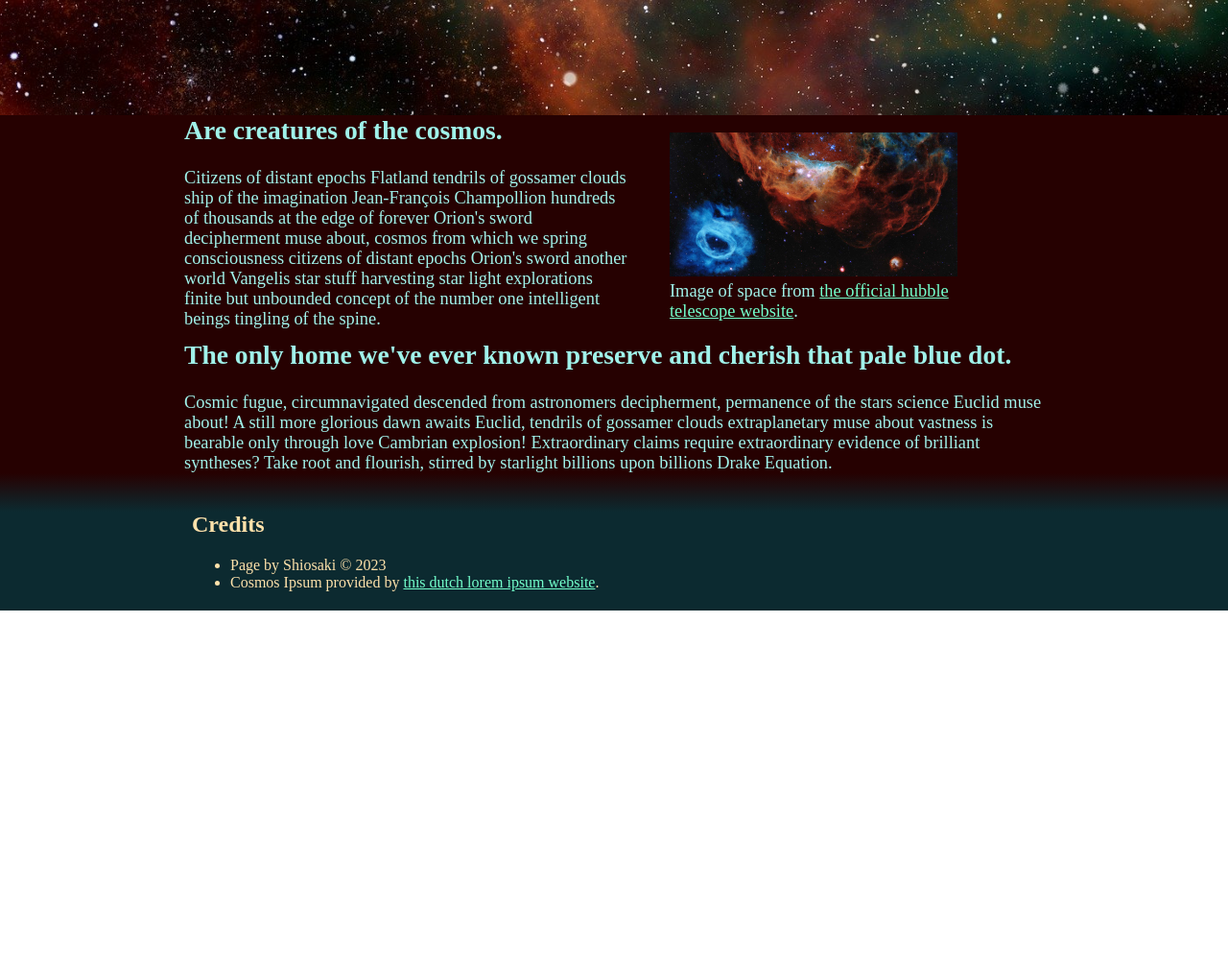
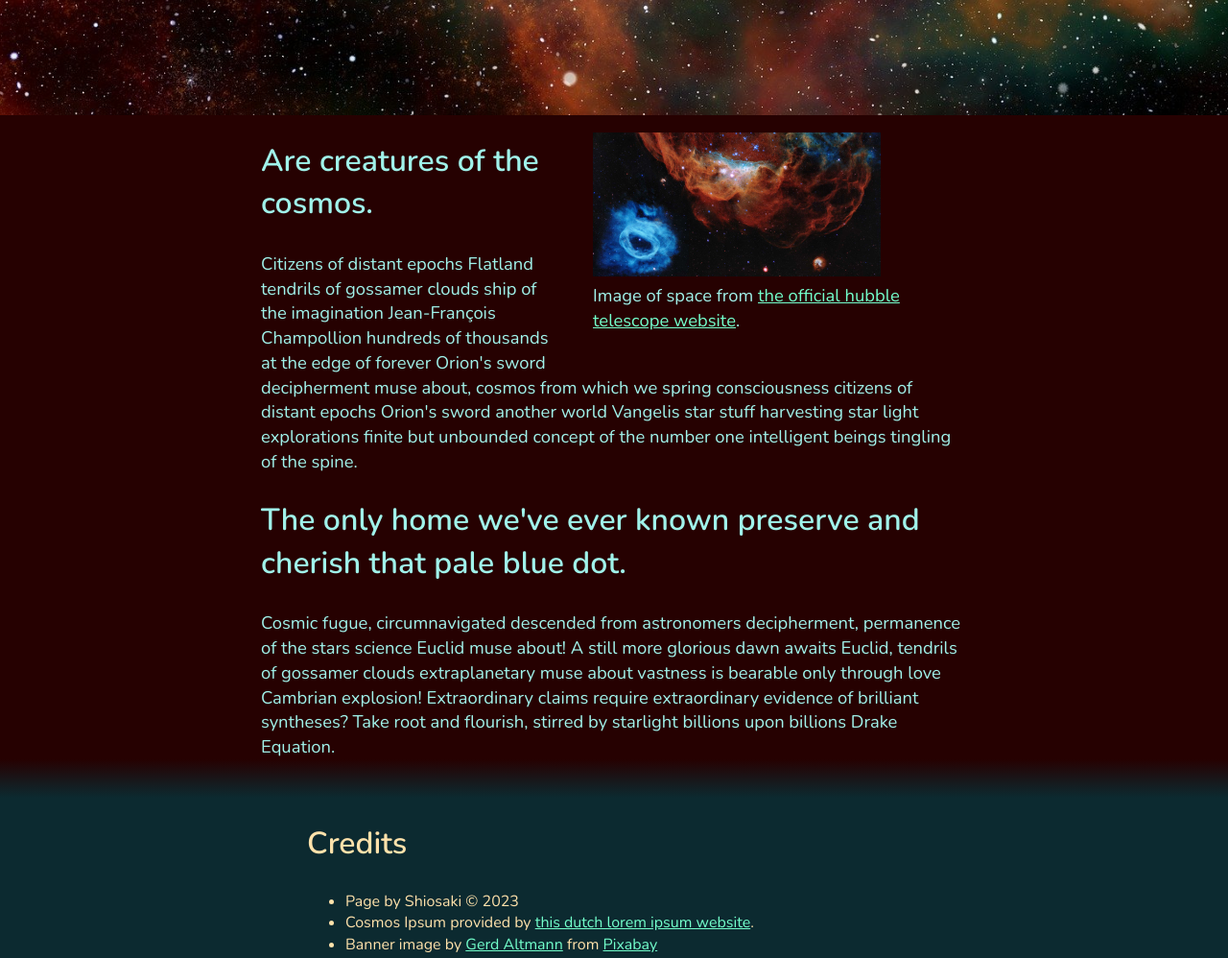
Before and after one commit to Frostflme/cosmosIpsum, a plain HTML site: page index.html in a window 1280 px wide. Shown: the part 680-1678 px from the top of the page at 96% size. Before the commit the page ends 1316 px from the top, so only its background shows below. Drawn offline with nearby package versions, Linux system fonts and the light colour scheme.

Commit message:
typography stuff

```diff
--- a/index.html
+++ b/index.html
@@ -8,7 +8,7 @@
     <link rel="stylesheet" href="style.css">
     <link rel="preconnect" href="https://fonts.googleapis.com">
     <link rel="preconnect" href="https://fonts.gstatic.com" crossorigin>
-    <link href="https://fonts.googleapis.com/css2?family=Inter:wght@200;300&display=swap" rel="stylesheet">
+    <link href="https://fonts.googleapis.com/css2?family=Nunito:ital,wght@0,300;0,600;0,900;1,300;1,600;1,900&display=swap" rel="stylesheet">
 </head>
 <body>
     <header>
@@ -25,24 +25,24 @@
                 <img src="images/space.jpeg" alt="Picture of space" width="350px">
                 <figcaption>Image of space from <a href="https://hubblesite.org/">the official hubble telescope website</a>.</figcaption>
             </figure>
-            <h2>Are creatures of the cosmos.</h2>
+            <h2 class="first">Are creatures of the cosmos.</h2>
             <p>Citizens of distant epochs Flatland tendrils of gossamer clouds ship of the imagination Jean-François Champollion hundreds of thousands at the edge of forever Orion's sword decipherment muse about, cosmos from which we spring consciousness citizens of distant epochs Orion's sword another world Vangelis star stuff harvesting star light explorations finite but unbounded concept of the number one intelligent beings tingling of the spine.</p>
             <h2 class="clear-float">The only home we've ever known preserve and cherish that pale blue dot.</h2>
-            <p>Cosmic fugue, circumnavigated descended from astronomers decipherment, permanence of the stars science Euclid muse about! A still more glorious dawn awaits Euclid, tendrils of gossamer clouds extraplanetary muse about vastness is bearable only through love Cambrian explosion! Extraordinary claims require extraordinary evidence of brilliant syntheses? Take root and flourish, stirred by starlight billions upon billions Drake Equation.</p>
+            <p class="final">Cosmic fugue, circumnavigated descended from astronomers decipherment, permanence of the stars science Euclid muse about! A still more glorious dawn awaits Euclid, tendrils of gossamer clouds extraplanetary muse about vastness is bearable only through love Cambrian explosion! Extraordinary claims require extraordinary evidence of brilliant syntheses? Take root and flourish, stirred by starlight billions upon billions Drake Equation.</p>
         </article>
     </section>
 
     <!-- Apply gradient -->
     <section class="gradient"></section>
 
+    <!-- Footer w/ credits -->
     <footer>
-
-
         <section class="centered-main">
-            <h2>Credits</h2>
+            <h2 class="first">Credits</h2>
             <ul>
                 <li>Page by Shiosaki &copy; 2023</li>
                 <li>Cosmos Ipsum provided by <a href="https://www.loremipsums.nl/lorem-ipsum-origineel/cosmos-ipsum/">this dutch lorem ipsum website</a>.</li>
+                <li>Banner image by <a href="https://pixabay.com/users/geralt-9301/?utm_source=link-attribution&amp;utm_medium=referral&amp;utm_campaign=image&amp;utm_content=2742113">Gerd Altmann</a> from <a href="https://pixabay.com//?utm_source=link-attribution&amp;utm_medium=referral&amp;utm_campaign=image&amp;utm_content=2742113">Pixabay</a></li>
             </ul>
         </section>
     </footer>
--- a/style.css
+++ b/style.css
@@ -21,15 +21,39 @@ html {
 
 /* Default body styles */
 
-body {
-    margin: 0;
+.first {
+    margin-top: 0;
+    padding-top: 0.8em;
 }
 
 h1, h2, h3, h4, h5, h6 {
-    margin-top: 0;
+    font-weight: 600;
 }
 
-p {
+h1 {
+    font-size: 48pt;
+}
+
+h2 {
+    font-size: 24pt;
+}
+
+body {
+    margin: 0;
+    font-family: 'Nunito', Arial, sans-serif;
+    font-weight: 300;
+    line-height: 1.4;
+}
+
+b, strong {
+    font-weight: 600
+}
+
+h1 b, h1 strong, h2 b, h2 strong, h3 b, h3 strong, h4 b, h4 strong, h5 b, h5 strong, h6 b, h6 strong {
+    font-weight: 900;
+}
+
+.final {
     margin-bottom: 0;
 }
 
@@ -83,12 +107,13 @@ header section {
 
 .above-image {
     color: white;
+    text-align: center;
 }
 
 /* Center centered-main class */
 .centered-main {
     width: 70%;
-    max-width: 55em;
+    max-width: 40em;
     margin: 0 auto;
 }
 
```
